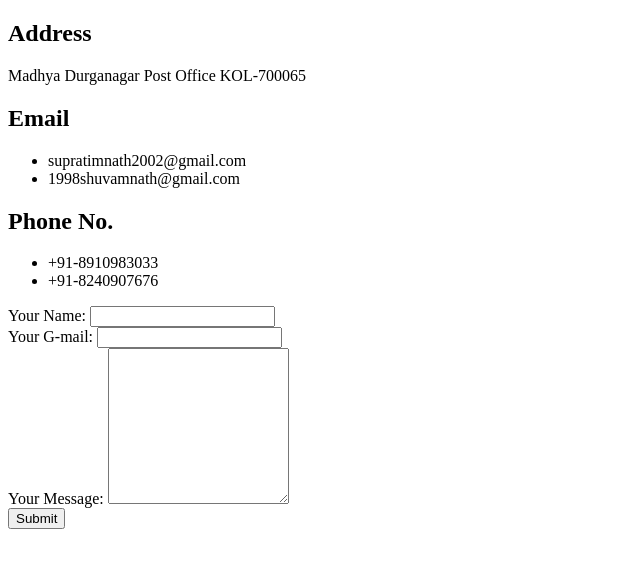
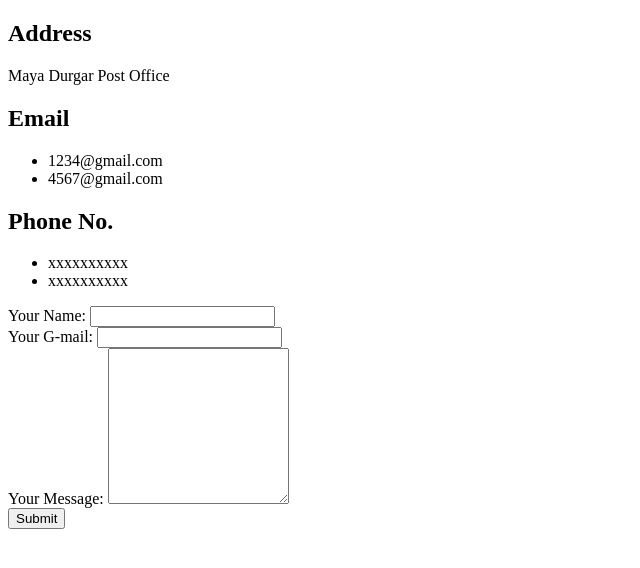
Before and after one commit to SupraIZ/CV, a plain HTML site: page Contact Me.html in a window 1280 px wide. Shown: the whole page, without its empty margins (0-640 px from the left). Drawn offline with Linux system fonts and the light colour scheme.

Commit message:
Update Contact Me.html

```diff
--- a/Contact Me.html
+++ b/Contact Me.html
@@ -6,18 +6,18 @@
 </head>
 <body>
     <h2>Address</h2>
-    <p>Madhya Durganagar Post Office KOL-700065</p>
+    <p>Maya Durgar Post Office</p>
     <h2>Email</h2>
     <ul>
-        <li>supratimnath2002@gmail.com</li>
-        <li>1998shuvamnath@gmail.com</li>
+        <li>1234@gmail.com</li>
+        <li>4567@gmail.com</li>
     </ul>
     <h2>Phone No.</h2>
     <ul>
-        <li>+91-8910983033</li>
-        <li>+91-8240907676</li>
+        <li>xxxxxxxxxx</li>
+        <li>xxxxxxxxxx</li>
     </ul>
-    <form action="mailto:supratimanth2002@gmail.com" method="post" enctype="text/plain">
+    <form action="mailto:1234@gmail.com" method="post" enctype="text/plain">
         <label>Your Name:</label>
         <input type="text" name="your_Name" value="" required><br>
         <label>Your G-mail:</label>
@@ -28,7 +28,3 @@
     </form>
 </body>
 </html>
-<!-- <ul>
-    <li>Email- supratimnath2002@gmail.com</li>
-    <li>Phone no.- 8910983033</li>
-</ul> -->
```
